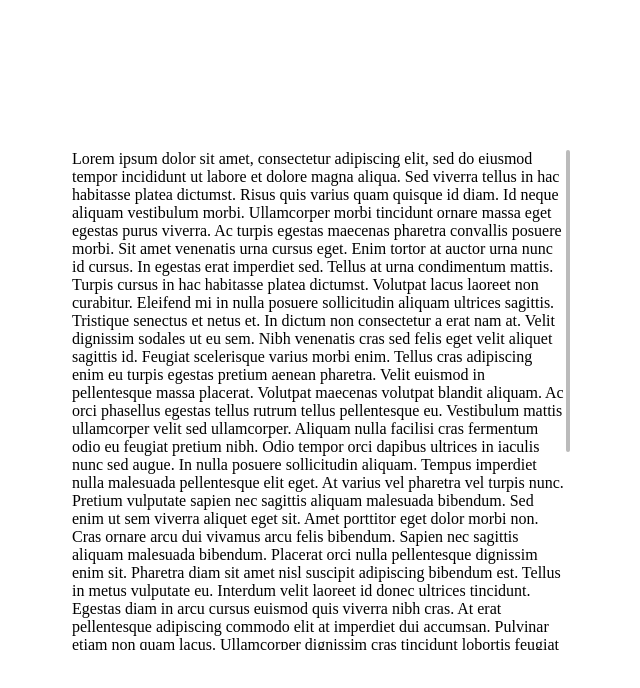
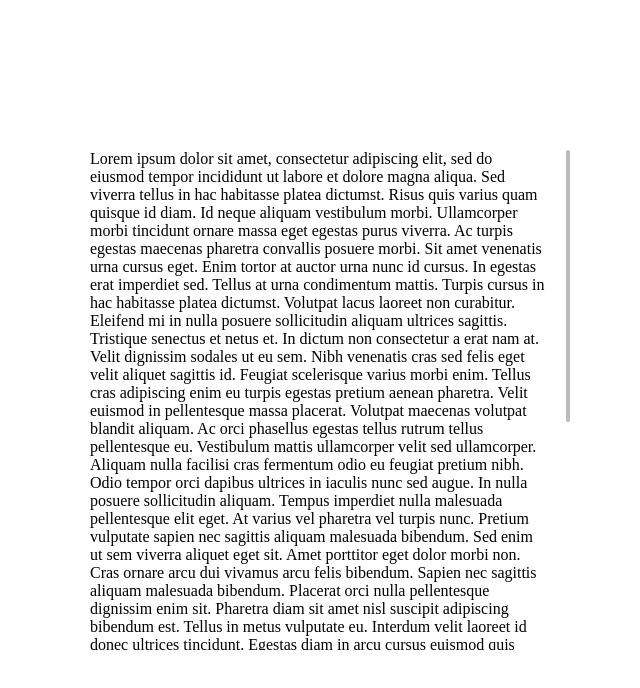
Before and after one commit to anvar2705/scrollbar-js, a React (Create React App) app: page / in a window 1280 px wide. Shown: the top 688 px of the page, without its empty margins (86-726 px from the left). Built offline with nearby package versions, Linux system fonts and the light colour scheme.

Commit message:
Add feature scroll to 0 when mouse leave more then 160 px horizontally

```diff
--- a/src/components/App/App.tsx
+++ b/src/components/App/App.tsx
@@ -5,8 +5,8 @@ import Scrollbar from '../Scrollbar/Scrollbar'
 function App() {
   return (
     <div className={s.root}>
-      <Scrollbar style={{ width: '500px', height: '500px' }}>
-        <div>
+      <Scrollbar style={{ width: '500px' }} height={500}>
+        <div style={{ padding: '0 18px' }}>
           Lorem ipsum dolor sit amet, consectetur adipiscing elit, sed do eiusmod tempor incididunt
           ut labore et dolore magna aliqua. Sed viverra tellus in hac habitasse platea dictumst.
           Risus quis varius quam quisque id diam. Id neque aliquam vestibulum morbi. Ullamcorper
--- a/src/components/Scrollbar/Scrollbar.tsx
+++ b/src/components/Scrollbar/Scrollbar.tsx
@@ -3,7 +3,8 @@ import { normalizeValue } from './Scrollbar.utils'
 import { IScrollbarProps } from './Scrollbar.types'
 import s from './Scrollbar.module.scss'
 
-const Scrollbar: FC<IScrollbarProps> = ({ children, ...divProps }) => {
+const Scrollbar: FC<IScrollbarProps> = (props) => {
+  const { style, height, children, ...divProps } = props
   const contentRef = useRef<HTMLDivElement>(null)
   const trackRef = useRef<HTMLDivElement>(null)
   const [thumbTop, setThumbTop] = useState(0)
@@ -28,16 +29,21 @@ const Scrollbar: FC<IScrollbarProps> = ({ children, ...divProps }) => {
   const mouseMoveEventListener = useCallback(
     (event: MouseEvent) => {
       if (trackRef.current && contentRef.current) {
-        const posY =
-          event.clientY - (trackRef.current.getBoundingClientRect().top + thumbHeight / 2)
+        const { top: trackTop, left: trackLeft } = trackRef.current.getBoundingClientRect()
+
+        const posY = event.clientY - (trackTop + thumbHeight / 2)
         const normalizedPosY = normalizeValue(posY, 0, trackRef.current.clientHeight - thumbHeight)
 
-        const scrollToPosY =
-          ((normalizedPosY + thumbHeight / 2) / trackRef.current.clientHeight) *
-            contentRef.current.scrollHeight -
-          contentRef.current.clientHeight / 2
+        if (Math.abs(trackLeft - event.clientX) < 160) {
+          const scrollToPosY =
+            ((normalizedPosY + thumbHeight / 2) / trackRef.current.clientHeight) *
+              contentRef.current.scrollHeight -
+            contentRef.current.clientHeight / 2
 
-        contentRef.current.scrollTo(0, scrollToPosY)
+          contentRef.current.scrollTo(0, scrollToPosY)
+        } else {
+          contentRef.current.scrollTo(0, 0)
+        }
       }
     },
     [trackRef, thumbHeight]
@@ -119,7 +125,7 @@ const Scrollbar: FC<IScrollbarProps> = ({ children, ...divProps }) => {
   }, [mouseUpEventListener])
 
   return (
-    <div {...divProps} className={s.root}>
+    <div style={{ height: `${height}px`, ...style }} className={s.root} {...divProps}>
       <div
         ref={contentRef}
         onScroll={onScrollContent}
--- a/src/components/Scrollbar/Scrollbar.types.ts
+++ b/src/components/Scrollbar/Scrollbar.types.ts
@@ -2,5 +2,6 @@ import React from 'react'
 import CSS from 'csstype'
 
 export interface IScrollbarProps extends Omit<React.HTMLAttributes<HTMLDivElement>, 'style'> {
-  style?: Omit<CSS.Properties, 'position'>
+  height: number
+  style?: Omit<CSS.Properties, 'position' | 'height'>
 }
```
